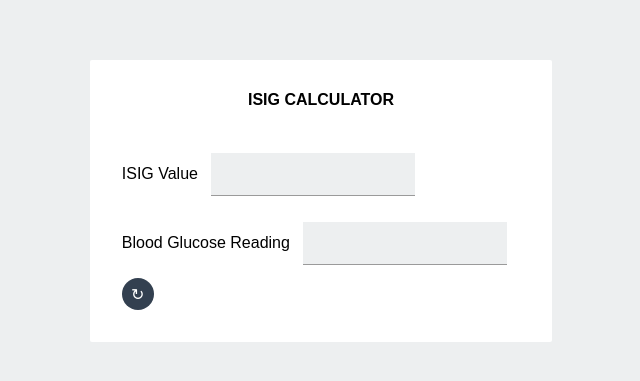
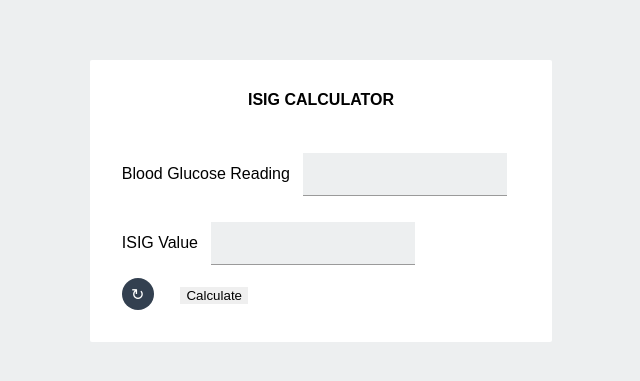
Before and after one commit to ryanwiemer/cal-factor, a React (Create React App) app: page / in a window 1280 px wide. Shown: the part 199-580 px from the top of the page, without its empty margins (319-959 px from the left). Built offline with nearby package versions, Linux system fonts and the light colour scheme.

Commit message:
Adding the Calibration Equation and WIP on setting up a function for the Display Notification.

```diff
--- a/src/components/Calculator.js
+++ b/src/components/Calculator.js
@@ -1,49 +1,67 @@
 import React, { Component } from 'react';
-import InputMask from 'react-input-mask';
 
 class Calculator extends Component {
-  constructor(){
+  constructor() {
     super()
       this.state = {
         isigValue : '',
-        bloodValue : ''
+        bloodValue : '',
+        acceptbleCalibration: ''
       }
   }
+
   resetValues = () => {
-      this.setState({bloodValue: ''
-    })
-    this.setState({isigValue: ''
-    })
+    this.setState({bloodValue: ''})
+    this.setState({isigValue: ''})
+    this.setState({acceptbleCalibration: ''})
   }
+
+  calibrationEquation = (a,b) => {
+    const equationResult = a / b;
+    if (equationResult >=1.5 && equationResult <= 20 ) {
+      this.setState({acceptbleCalibration: 'true'})
+    }
+    else {
+      this.setState({acceptbleCalibration: 'false'})
+    }
+  }
+
+/*
+  displayNotification() {
+    if (this.acceptbleCalibration = 'true') {
+      console.log("Yay!!!!");
+    }
+    else {
+      console.log("Boo!!!");
+    }
+  }
+  */
+
   render() {
     return (
       <div className="Calculator">
 
         <h1 className="title">ISIG Calculator</h1>
 
-        <div className="isig">
-          <lablel>ISIG Value</lablel>
-          <InputMask
-            className="input input--isig"
-            name="isig"
-            type="text"
-            mask="9.99"
-            maskChar=" "
-            value = {this.state.isigValue}
-            onChange={(e) => this.setState({ isigValue: e.target.value })}
+        <div className="blood">
+          <lablel>Blood Glucose Reading</lablel>
+          <input
+            className="input input--blood"
+            name="blood"
+            type="number"
+            value = {this.state.bloodValue}
+            onChange={(e) => this.setState({ bloodValue: e.target.value })}
           />
         </div>
 
-        <div className="blood">
-          <lablel>Blood Glucose Reading</lablel>
-          <InputMask
-            className="input input--blood"
-            name="blood"
-            type="text"
-            mask="999"
-            maskChar=" "
-            value = {this.state.bloodValue}
-            onChange={(e) => this.setState({ bloodValue: e.target.value })}
+        <div className="isig">
+          <lablel>ISIG Value</lablel>
+          <input
+            className="input input--isig"
+            name="isig"
+            type="number"
+            value = {this.state.isigValue}
+            onChange={(e) => this.setState({ isigValue: e.target.value })}
           />
         </div>
 
@@ -54,6 +72,13 @@ class Calculator extends Component {
           &#x21bb;
         </button>
 
+        <button
+          className="button button--calibrate"
+          name="calibrate"
+          onClick={()=> this.calibrationEquation(this.state.bloodValue,this.state.isigValue)}>
+          Calculate
+        </button>
+
       </div>
     );
   }
--- a/src/scss/objects/_calculator.scss
+++ b/src/scss/objects/_calculator.scss
@@ -29,12 +29,6 @@
 }
 
 .button {
-  font-size: 1em;
-  color: white;
-  background: $base;
-  border-radius: 50%;
-  width: 2em;
-  height: 2em;
   appearance: none;
   outline: none;
   border: none;
@@ -43,3 +37,16 @@
     opacity: .75;
   }
 }
+
+.button--refresh {
+  font-size: 1em;
+  color: white;
+  background: $base;
+  border-radius: 50%;
+  width: 2em;
+  height: 2em;
+}
+
+.button--calibrate {
+  margin-left: 2em;
+}
--- a/src/scss/style.scss
+++ b/src/scss/style.scss
@@ -1,7 +1,3 @@
-// Bourbon.io w/ Neat
-//@import "bourbon";
-//@import "neat";
-
 //Variables
 @import "_vars";
 
--- a/src/style.css
+++ b/src/style.css
@@ -106,15 +106,20 @@ body {
     color: white; }
 
 .button {
-  font-size: 1em;
-  color: white;
-  background: #334050;
-  border-radius: 50%;
-  width: 2em;
-  height: 2em;
   appearance: none;
   outline: none;
   border: none; }
   .button:hover {
     cursor: pointer;
     opacity: .75; }
+
+.button--refresh {
+  font-size: 1em;
+  color: white;
+  background: #334050;
+  border-radius: 50%;
+  width: 2em;
+  height: 2em; }
+
+.button--calibrate {
+  margin-left: 2em; }
```
Also changed, not shown: 1 other file (tests, documents, lock files or other folders).
